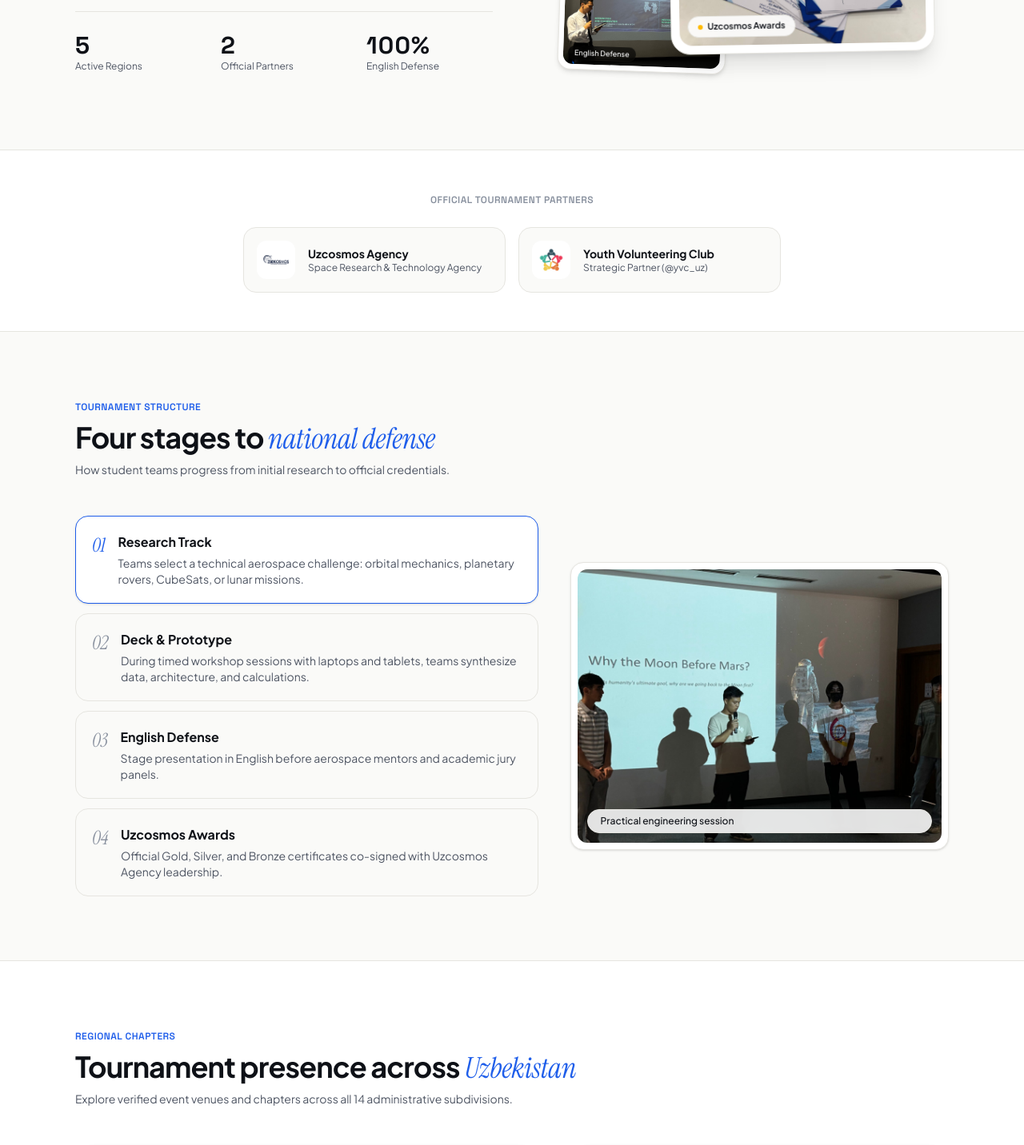
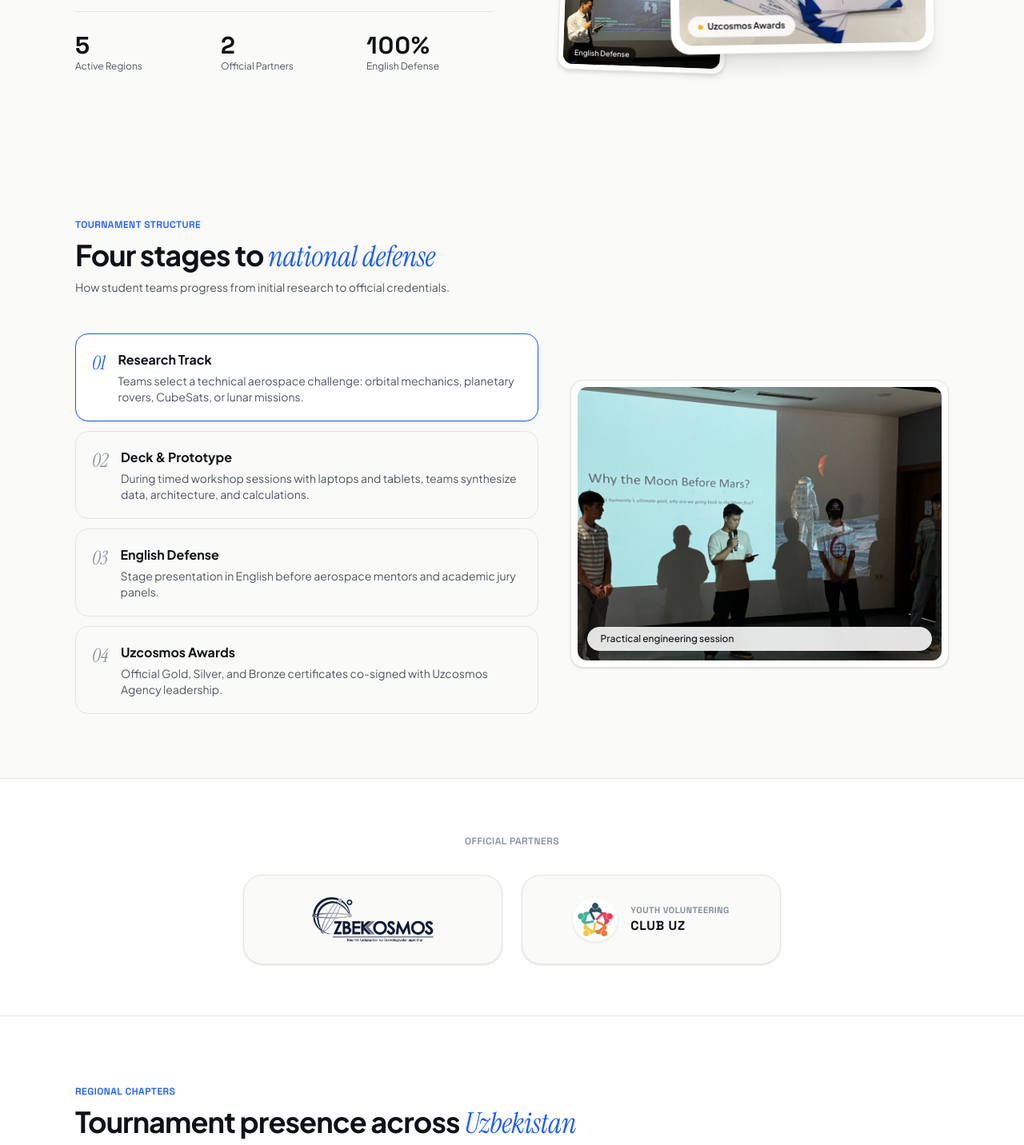
Before and after one commit to shohajunior/articular, a React (Vite) app: page / in a window 1280 px wide. Shown: the part 532-1964 px from the top of the page at 80% size. Built offline with nearby package versions, Linux system fonts and the light colour scheme.

Commit message:
feat: move partners section after stages and display clean full logos only

```diff
--- a/src/App.tsx
+++ b/src/App.tsx
@@ -2,8 +2,8 @@
 import { RocketIntro } from './components/intro/RocketIntro';
 import { Header } from './components/layout/Header';
 import { Hero } from './components/sections/Hero';
+import { Stages } from './components/sections/Stages';
 import { Partners } from './components/sections/Partners';
-import { Stages } from './components/sections/Stages';
 import { RegionsMap } from './components/sections/RegionsMap';
 import { Team } from './components/sections/Team';
 import { Register } from './components/sections/Register';
@@ -58,10 +58,19 @@
           isRevealed={heroRevealed}
           onPhotoClick={(item) => setActiveLightbox(item)}
         />
+        {/* 4 Stages to National Defense */}
+        <Stages />
+
+        {/* Partners Section placed after Stages */}
         <Partners />
-        <Stages />
+
+        {/* 14 Regions of Uzbekistan */}
         <RegionsMap />
+
+        {/* Leadership Team */}
         <Team />
+
+        {/* Telegram-First Registration */}
         <Register onOpenLegal={handleOpenLegal} />
       </main>
 
--- a/src/components/sections/Partners.tsx
+++ b/src/components/sections/Partners.tsx
@@ -1,53 +1,59 @@
 import React from 'react';
-import { siteData } from '../../data/site';
 import { useTheme } from '../../lib/theme';
 
 export const Partners: React.FC = () => {
   const { theme } = useTheme();
 
   return (
-    <section id="partners" className="border-y border-[var(--line)] bg-[var(--surface)] py-12">
-      <div className="mx-auto max-w-[1140px] px-6">
-        <div className="mb-6 text-center">
+    <section id="partners" className="border-t border-[var(--line)] bg-[var(--surface)] py-16">
+      <div className="mx-auto max-w-[1040px] px-6">
+        <div className="mb-8 text-center">
           <span className="font-mono-tag text-xs font-semibold uppercase tracking-wider text-[var(--ink-dim)]">
-            Official Tournament Partners
+            Official Partners
           </span>
         </div>
 
-        <div className="mx-auto grid max-w-2xl grid-cols-1 gap-4 sm:grid-cols-2">
-          {/* Uzcosmos Agency */}
-          <div className="flex items-center gap-4 rounded-2xl border border-[var(--line)] bg-[var(--bg)] p-4 transition-all duration-200 hover:border-[var(--line-strong)]">
-            <div className="flex h-12 w-12 shrink-0 items-center justify-center rounded-xl bg-white p-2">
+        {/* Full Logos Only, Centered and Prominent */}
+        <div className="mx-auto grid max-w-2xl grid-cols-1 gap-6 sm:grid-cols-2">
+          {/* Uzcosmos Agency Full Logo */}
+          <a
+            href="https://uzspace.uz"
+            target="_blank"
+            rel="noopener noreferrer"
+            className="group flex h-28 items-center justify-center rounded-3xl border border-[var(--line)] bg-[var(--bg)] p-6 shadow-sm transition-all duration-300 hover:-translate-y-1 hover:border-[var(--line-strong)] hover:shadow-md"
+            title="Uzcosmos Agency"
+            aria-label="Uzcosmos Agency"
+          >
             <img
               src={theme === 'dark' ? './assets/uzcosmos-white-logo.png' : './assets/uzcosmos-dark.png'}
-                alt="Uzcosmos Agency Logo"
-                className="max-h-full max-w-full object-contain"
+              alt="Uzcosmos Agency Official Logo"
+              className="max-h-14 w-auto object-contain transition-transform duration-300 group-hover:scale-105"
             />
-            </div>
-            <div>
-              <div className="text-sm font-bold text-[var(--ink)]">Uzcosmos Agency</div>
-              <div className="text-xs text-[var(--ink-muted)]">
-                Space Research & Technology Agency
-              </div>
-            </div>
-          </div>
+          </a>
 
-          {/* Youth Volunteering Club */}
-          <div className="flex items-center gap-4 rounded-2xl border border-[var(--line)] bg-[var(--bg)] p-4 transition-all duration-200 hover:border-[var(--line-strong)]">
-            <div className="flex h-12 w-12 shrink-0 items-center justify-center rounded-xl bg-white p-1.5 overflow-hidden">
+          {/* Youth Volunteering Club Full Logo */}
+          <a
+            href="https://t.me/yvc_uz"
+            target="_blank"
+            rel="noopener noreferrer"
+            className="group flex h-28 items-center justify-center gap-4 rounded-3xl border border-[var(--line)] bg-[var(--bg)] p-6 shadow-sm transition-all duration-300 hover:-translate-y-1 hover:border-[var(--line-strong)] hover:shadow-md"
+            title="Youth Volunteering Club"
+            aria-label="Youth Volunteering Club"
+          >
             <img
               src="./assets/yvc.jpg"
-                alt="Youth Volunteering Club Logo"
-                className="max-h-full max-w-full object-contain"
+              alt="Youth Volunteering Club Emblem"
+              className="h-14 w-14 rounded-full object-cover shadow-sm transition-transform duration-300 group-hover:scale-105"
             />
+            <div className="flex flex-col text-left">
+              <span className="font-mono-tag text-[11px] font-bold tracking-wider text-[var(--ink-dim)]">
+                YOUTH VOLUNTEERING
+              </span>
+              <span className="font-mono-tag text-base font-extrabold tracking-tight text-[var(--ink)]">
+                CLUB UZ
+              </span>
             </div>
-            <div>
-              <div className="text-sm font-bold text-[var(--ink)]">Youth Volunteering Club</div>
-              <div className="text-xs text-[var(--ink-muted)]">
-                Strategic Partner (@yvc_uz)
-              </div>
-            </div>
-          </div>
+          </a>
         </div>
       </div>
     </section>
```
Lines whose indentation alone changed are shown as unchanged.
